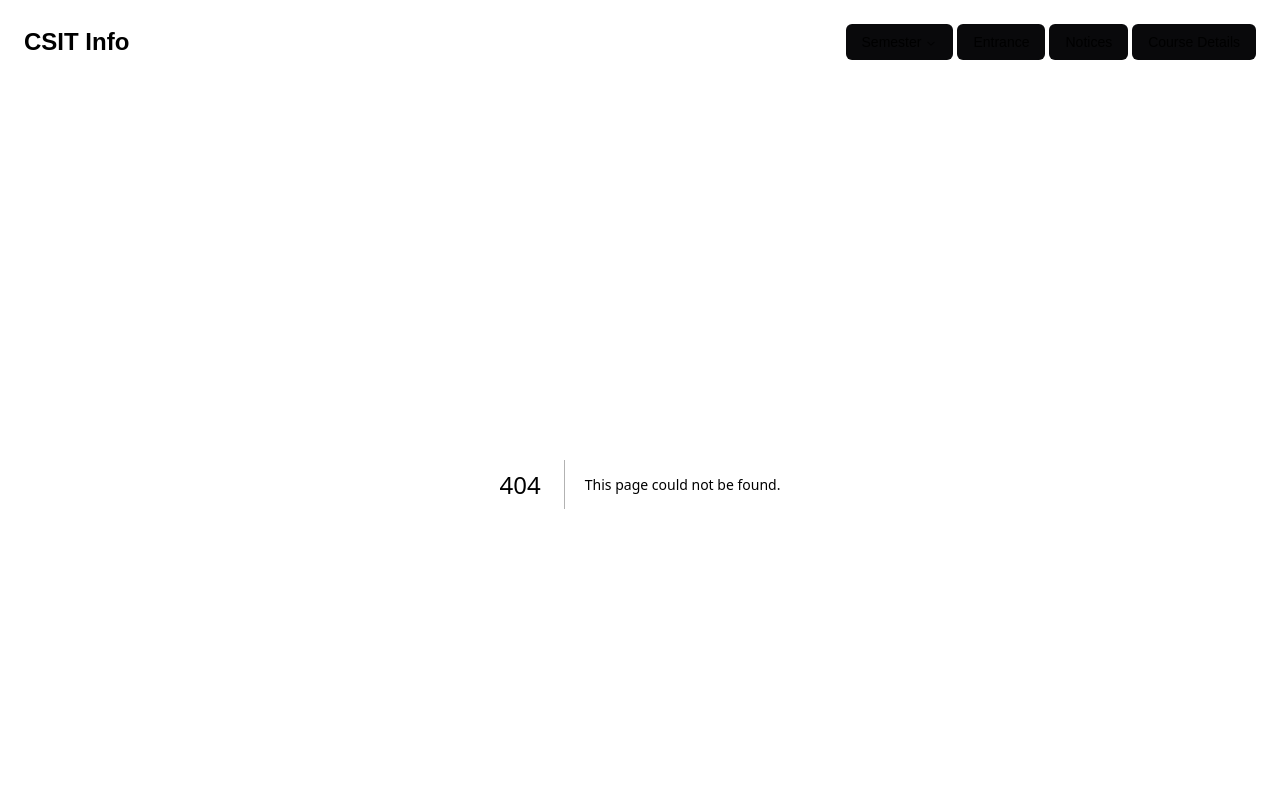
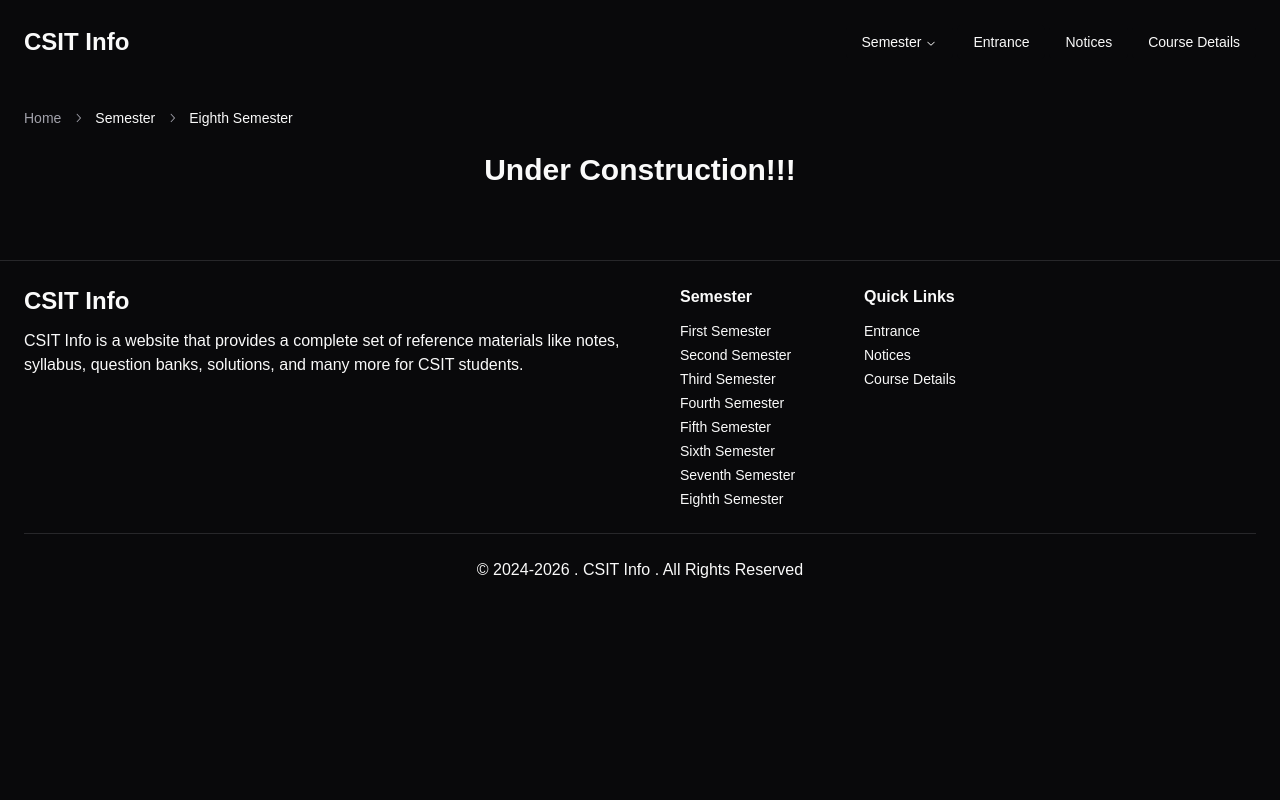
Before and after one commit to Pasang24/learn-csit, a Next.js app: page /semester/eighth in a window 1280 px wide. Before the commit this address had no page. Shown: the top 800 px of the page. Built offline with nearby package versions, Linux system fonts and the light colour scheme.

Commit message:
Initial setup for dynamic routing for semester

```diff
--- a/src/app/coursedetails/page.js
+++ b/src/app/coursedetails/page.js
@@ -26,7 +26,7 @@ async function page() {
   return (
     <div className="flex justify-center">
       <Container>
-        <BreadCrumbs currentPage="Course Details" />
+        <BreadCrumbs currentPages={["Course Details"]} />
         <Tabs defaultValue="Eligibility" className="flex flex-col gap-6 mt-10">
           <TabsList className="self-center">
             <TabsTrigger value="Eligibility">Eligibility Criteria</TabsTrigger>
--- /dev/null
+++ b/src/app/semester/[sem]/page.js
@@ -0,0 +1,32 @@
+import BreadCrumbs from "@/components/custom/BreadCrumbs";
+import Container from "@/components/custom/Container";
+import { notFound } from "next/navigation";
+
+function page({ params }) {
+  const validSem = [
+    "first",
+    "second",
+    "third",
+    "fourth",
+    "fifth",
+    "sixth",
+    "seventh",
+    "eighth",
+  ];
+  if (!validSem.includes(params.sem)) return notFound();
+
+  return (
+    <div className="flex justify-center">
+      <Container>
+        <BreadCrumbs currentPages={["Semester", `${params.sem} Semester`]} />
+        <div>
+          <h2 className="text-center text-3xl font-bold my-6">
+            Under Construction!!!
+          </h2>
+        </div>
+      </Container>
+    </div>
+  );
+}
+
+export default page;
--- a/src/components/custom/BreadCrumbs.js
+++ b/src/components/custom/BreadCrumbs.js
@@ -9,7 +9,7 @@ import {
   BreadcrumbSeparator,
 } from "@/components/ui/breadcrumb";
 
-function BreadCrumbs({ links = [], currentPage }) {
+function BreadCrumbs({ links = [], currentPages = [] }) {
   return (
     <Breadcrumb>
       <BreadcrumbList>
@@ -18,20 +18,24 @@ function BreadCrumbs({ links = [], currentPage }) {
             <Link href="/">Home</Link>
           </BreadcrumbLink>
         </BreadcrumbItem>
-        <BreadcrumbSeparator />
         {links.map((link, index) => (
           <React.Fragment key={index}>
+            <BreadcrumbSeparator />
             <BreadcrumbItem>
-              <BreadcrumbLink asChild>
+              <BreadcrumbLink className="capitalize" asChild>
                 <Link href={link.href}>{link.name}</Link>
               </BreadcrumbLink>
             </BreadcrumbItem>
-            <BreadcrumbSeparator />
           </React.Fragment>
         ))}
-        <BreadcrumbItem>
-          <BreadcrumbPage>{currentPage}</BreadcrumbPage>
-        </BreadcrumbItem>
+        {currentPages.map((page, index) => (
+          <React.Fragment key={index}>
+            <BreadcrumbSeparator />
+            <BreadcrumbItem>
+              <BreadcrumbPage className="capitalize">{page}</BreadcrumbPage>
+            </BreadcrumbItem>
+          </React.Fragment>
+        ))}
       </BreadcrumbList>
     </Breadcrumb>
   );
--- a/src/components/custom/SemDataTable.js
+++ b/src/components/custom/SemDataTable.js
@@ -8,7 +8,7 @@ import {
   TableRow,
 } from "@/components/ui/table";
 
-function DataTable({ cellData, caption }) {
+function SemDataTable({ cellData, caption }) {
   return (
     <Table>
       <TableCaption className="caption-top text-base">{caption}</TableCaption>
@@ -32,4 +32,4 @@ function DataTable({ cellData, caption }) {
   );
 }
 
-export default DataTable;
+export default SemDataTable;
--- a/src/data/semData.js
+++ b/src/data/semData.js
@@ -1,12 +1,12 @@
 const semData = [
-  { name: "First Semester", href: "/firstsem", subjects: 5 },
-  { name: "Second Semester", href: "/secondtsem", subjects: 5 },
-  { name: "Third Semester", href: "/thirdsem", subjects: 5 },
-  { name: "Fourth Semester", href: "/fourthsem", subjects: 5 },
-  { name: "Fifth Semester", href: "/fifthsem", subjects: 6 },
-  { name: "Sixth Semester", href: "/sixthsem", subjects: 6 },
-  { name: "Seventh Semester", href: "/seventhsem", subjects: 5 },
-  { name: "Eighth Semester", href: "/eighthsem", subjects: 4 },
+  { name: "First Semester", href: "/semester/first", subjects: 5 },
+  { name: "Second Semester", href: "/semester/second", subjects: 5 },
+  { name: "Third Semester", href: "/semester/third", subjects: 5 },
+  { name: "Fourth Semester", href: "/semester/fourth", subjects: 5 },
+  { name: "Fifth Semester", href: "/semester/fifth", subjects: 6 },
+  { name: "Sixth Semester", href: "/semester/sixth", subjects: 6 },
+  { name: "Seventh Semester", href: "/semester/seventh", subjects: 5 },
+  { name: "Eighth Semester", href: "/semester/eighth", subjects: 4 },
 ];
 
 export default semData;
```
